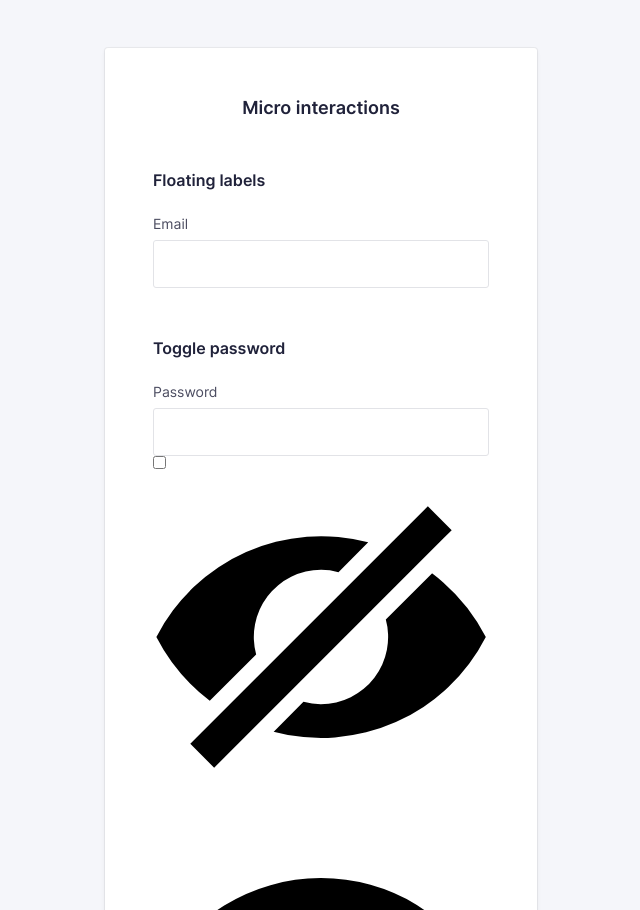
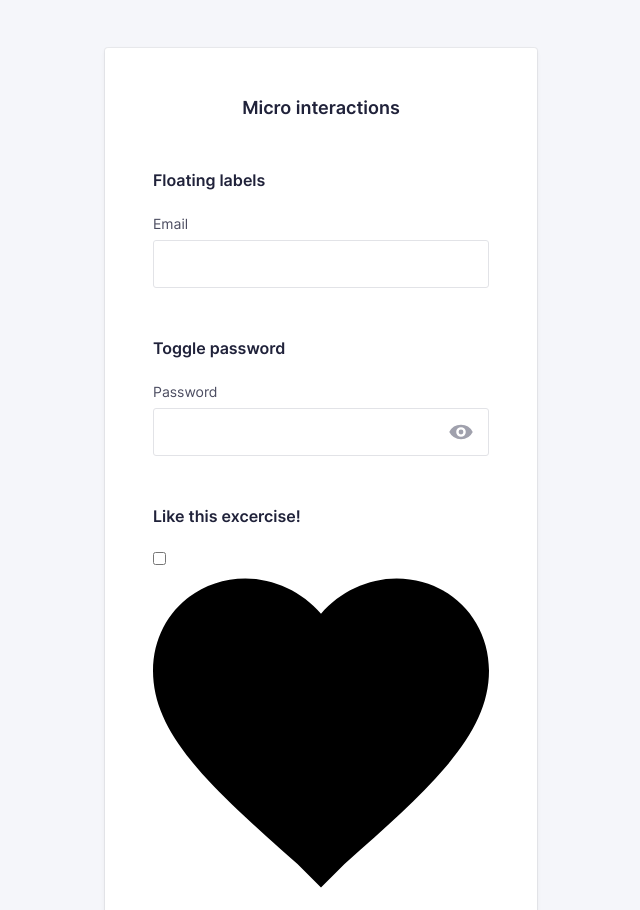
Before and after one commit to nmct-create3/micro-interactions-dufoortmathias, a plain HTML site: page interactions.html in a window 1280 px wide. Shown: the top 910 px of the page, without its empty margins (319-959 px from the left). Drawn offline with Linux system fonts and the light colour scheme.

Commit message:
password toggle

```diff
--- a/css/screen.css
+++ b/css/screen.css
@@ -5,13 +5,13 @@
 @font-face {
   font-family: "Inter Web";
   font-weight: 400;
-    src: url("../fonts/Inter-Regular.woff2") format("woff2")
+  src: url("../fonts/Inter-Regular.woff2") format("woff2");
 }
 
 @font-face {
   font-family: "Inter Web";
   font-weight: 600;
-    src: url("../fonts/Inter-SemiBold.woff2") format("woff2")
+  src: url("../fonts/Inter-SemiBold.woff2") format("woff2");
 }
 
 /*------------------------------------*\
@@ -20,15 +20,15 @@
 
 :root {
   /* Global colors */
-    --global-color-alpha-light: #4F95FF;
-    --global-color-alpha: #3385FF;
-    --global-color-alpha-dark: #2E77E6;
-    --global-color-alpha-x-dark: #1B4186;
+  --global-color-alpha-light: #4f95ff;
+  --global-color-alpha: #3385ff;
+  --global-color-alpha-dark: #2e77e6;
+  --global-color-alpha-x-dark: #1b4186;
   --global-color-alpha-transparent: #3385ffbf;
   --global-color-alpha-x-transparent: #3385ff4d;
 
-    --global-color-neutral-xxxx-light: #F5F6FA;
-    --global-color-neutral-xxx-light: #E2E3E7;
+  --global-color-neutral-xxxx-light: #f5f6fa;
+  --global-color-neutral-xxx-light: #e2e3e7;
   --global-color-neutral-xx-light: #caccd4;
   --global-color-neutral-x-light: #b5b6c0;
   --global-color-neutral-light: #a0a1ad;
@@ -49,7 +49,7 @@
   --global-borderWidth: 1px;
 
   /* transitions */
-    --global-transitionTiming-alpha: .1s ease-out;
+  --global-transitionTiming-alpha: 0.1s ease-out;
 
   /* Baseline settings */
   --global-baseline: 8px;
@@ -77,7 +77,8 @@
   --global-input-hover-borderColor: var(--global-color-neutral-xx-light);
   --global-input-focus-borderColor: var(--global-color-alpha);
   --global-input-focus-boxShadowColor: var(--global-color-alpha-x-transparent);
-    --global-input-focus-boxShadow: 0 0 0 3px var(--global-input-focus-boxShadowColor);
+  --global-input-focus-boxShadow: 0 0 0 3px
+    var(--global-input-focus-boxShadowColor);
 }
 
 /*------------------------------------*\
@@ -328,20 +329,19 @@ input::placeholder {
   position: relative;
 }
 
-.o-section+.o-section {
+.o-section + .o-section {
   padding-top: var(--global-whitespace);
 }
 
 @media (min-width: 768px) {
-
-    .o-section--lg+.o-section--lg,
-    .o-section--xl+.o-section--xl {
+  .o-section--lg + .o-section--lg,
+  .o-section--xl + .o-section--xl {
     padding-top: var(--global-whitespace-xl);
   }
 }
 
 @media (min-width: 992px) {
-    .o-section--xl+.o-section--xl {
+  .o-section--xl + .o-section--xl {
     padding-top: var(--global-whitespace-xxl);
   }
 }
@@ -369,7 +369,7 @@ input::placeholder {
   margin: 0 -12px;
 }
 
-.o-layout--gutter>.o-layout__item {
+.o-layout--gutter > .o-layout__item {
   padding: 0 calc(var(--global-whitespace) / 2);
 }
 
@@ -377,7 +377,7 @@ input::placeholder {
   margin: 0 -6px;
 }
 
-.o-layout--gutter-sm>.o-layout__item {
+.o-layout--gutter-sm > .o-layout__item {
   padding: 0 6px;
 }
 
@@ -385,7 +385,7 @@ input::placeholder {
   margin: 0 -24px;
 }
 
-.o-layout--gutter-lg>.o-layout__item {
+.o-layout--gutter-lg > .o-layout__item {
   padding: 0 24px;
 }
 
@@ -393,7 +393,7 @@ input::placeholder {
   margin: 0 -48px;
 }
 
-.o-layout--gutter-xl>.o-layout__item {
+.o-layout--gutter-xl > .o-layout__item {
   padding: 0 var(--global-whitespace-xl);
 }
 
@@ -576,7 +576,7 @@ input::placeholder {
   background-color: var(--card-backgroundColor);
   margin-bottom: var(--global-whitespace);
   border-radius: var(--card-borderRadius);
-    box-shadow: 0 0 0 1px rgba(0, 0, 0, 0.05), 0 2px 4px rgba(0, 0, 0, .075);
+  box-shadow: 0 0 0 1px rgba(0, 0, 0, 0.05), 0 2px 4px rgba(0, 0, 0, 0.075);
   overflow: hidden;
 }
 
@@ -602,7 +602,8 @@ input::placeholder {
 
 @media (min-width: 27em) {
   .c-card__body {
-        padding: var(--global-whitespace-xl) var(--global-whitespace-xl) var(--global-whitespace);
+    padding: var(--global-whitespace-xl) var(--global-whitespace-xl)
+      var(--global-whitespace);
   }
 
   .c-card__title {
@@ -640,9 +641,11 @@ input::placeholder {
   font-family: inherit;
   font-size: 16px;
   line-height: calc(var(--global-baseline) * 3);
-    padding: calc(var(--global-baseline) * 1.5 - var(--global-borderWidth)) var(--global-whitespace-md);
+  padding: calc(var(--global-baseline) * 1.5 - var(--global-borderWidth))
+    var(--global-whitespace-md);
   outline: none;
-    transition: border var(--global-transition-timing-alpha), box-shadow var(--global-transition-timing-alpha);
+  transition: border var(--global-transition-timing-alpha),
+    box-shadow var(--global-transition-timing-alpha);
 }
 
 .c-input:hover {
@@ -664,12 +667,51 @@ more padding on the right to avoid overlap
   padding-right: 52px;
 }
 
-/* option input for checkboxes and radio buttons */
-
-.c-option {
-    margin-right: var(--global-whitespace-sm);
+/*
+    Component: Password Toggle
+    ---
+    Password toggle custom checkbox
+*/
+.c-toggle-password-container {
+  position: relative;
+  display: block;
 }
 
+.c-toggle-password {
+  display: block;
+  position: absolute;
+  top: 0;
+  right: 0;
+  bottom: 0;
+}
+.c-toggle-password__label {
+  height: 100%;
+  display: flex;
+  align-items: center;
+  padding: 0 var(--global-whitespace-md);
+}
+
+.c-toggle-password__icon {
+  width: calc(var(--global-baseline) * 3);
+  display: block;
+  fill: var(--global-color-neutral-light);
+}
+
+.c-toggle-password__icon--hide {
+  display: none;
+}
+
+.c-toggle-password__checkbox:checked
+  + .c-toggle-password__label
+  .c-toggle-password__icon--hide {
+  display: block;
+}
+
+.c-toggle-password__checkbox:checked
+  + .c-toggle-password__label
+  .c-toggle-password__icon--show {
+  display: none;
+}
 /*
     Component: Label
     ---
@@ -688,7 +730,6 @@ more padding on the right to avoid overlap
 .c-label--option {
   padding-bottom: 0;
 }
-
 /*
     Component: Button
     ---
@@ -712,11 +753,13 @@ more padding on the right to avoid overlap
   background-color: var(--button-backgroundColor);
   color: #fff;
   line-height: calc(var(--global-baseline) * 3);
-    padding: calc(var(--global-baseline) * 1.5 - var(--global-borderWidth)) var(--global-whitespace-md);
+  padding: calc(var(--global-baseline) * 1.5 - var(--global-borderWidth))
+    var(--global-whitespace-md);
   width: 100%;
   outline: none;
   box-shadow: var(--button-boxShadow, 0);
-    transition: all var(--global-transitionTiming-alpha) var(--global-transitionEasing-out);
+  transition: all var(--global-transitionTiming-alpha)
+    var(--global-transitionEasing-out);
 }
 
 .c-button:hover {
@@ -770,9 +813,11 @@ more padding on the right to avoid overlap
   height: var(--global-whitespace-md);
   margin-right: var(--global-whitespace-sm);
   background: var(--global-input-backgroundColor);
-    border: var(--global-borderWidth) solid var(--custom-option-borderColor, var(--global-input-borderColor));
+  border: var(--global-borderWidth) solid
+    var(--custom-option-borderColor, var(--global-input-borderColor));
   box-shadow: var(--custom-option-boxShadow, 0);
-    transition: border var(--global-transitionTiming-alpha), box-shadow var(--global-transitionTiming-alpha);
+  transition: border var(--global-transitionTiming-alpha),
+    box-shadow var(--global-transitionTiming-alpha);
 }
 
 .c-custom-option__fake-input--checkbox {
@@ -787,8 +832,9 @@ more padding on the right to avoid overlap
   display: block;
   opacity: 0;
   /* Hide the symbol initially */
-    transform: scale(.5);
-    transition: transform var(--global-transitionTiming-alpha), opacity var(--global-transitionTiming-alpha);
+  transform: scale(0.5);
+  transition: transform var(--global-transitionTiming-alpha),
+    opacity var(--global-transitionTiming-alpha);
 }
 
 .c-custom-option__fake-input--checkbox .c-custom-option__symbol {
@@ -812,16 +858,15 @@ more padding on the right to avoid overlap
 
 /* focused and active state */
 
-.c-option--hidden:focus+.c-custom-option,
-.c-option--hidden:active+.c-custom-option {
+.c-option--hidden:focus + .c-custom-option,
+.c-option--hidden:active + .c-custom-option {
   --custom-option-borderColor: var(--global-input-focus-borderColor);
   --custom-option-boxShadow: var(--global-input-focus-boxShadow);
 }
 
-
 /* checked state */
 
-.c-option--hidden:checked+.c-custom-option .c-custom-option__symbol {
+.c-option--hidden:checked + .c-custom-option .c-custom-option__symbol {
   opacity: 1;
   /* Show the symbol when the invisible checkbox/radio button is checked */
   transform: scale(1);
@@ -842,7 +887,7 @@ more padding on the right to avoid overlap
   margin-bottom: calc(var(--global-whitespace) / 2);
 }
 
-.c-custom-toggle-list__item+.c-custom-toggle-list__item {
+.c-custom-toggle-list__item + .c-custom-toggle-list__item {
   padding-top: calc(var(--global-whitespace) / 2);
   border-top: 1px solid var(--toggle-list-borderColor);
 }
@@ -871,7 +916,8 @@ more padding on the right to avoid overlap
   margin-right: var(--global-whitespace-md);
   background-color: var(--toggle-backgroundColor);
   border-radius: 32px;
-    border: var(--global-borderWidth) solid var(--toggle-borderColor, var(--global-input-borderColor));
+  border: var(--global-borderWidth) solid
+    var(--toggle-borderColor, var(--global-input-borderColor));
   transition: all var(--global-transitionTiming-alpha);
   box-shadow: var(--toggle-boxShadow, 0);
 }
@@ -883,31 +929,35 @@ more padding on the right to avoid overlap
 .c-custom-toggle__fake-input::after {
   position: relative;
   display: block;
-    content: '';
+  content: "";
   height: 22px;
   width: 22px;
   border-radius: 22px;
-    box-shadow: 0 1px 3px 1px rgba(0, 0, 0, .2);
+  box-shadow: 0 1px 3px 1px rgba(0, 0, 0, 0.2);
   background-color: var(--toggle__switch-backgroundColor);
   transition: var(--toggle__switch-transition);
 }
 
 /* focused and active state */
 
-.c-option--hidden:focus-visible+.c-custom-toggle {
+.c-option--hidden:focus-visible + .c-custom-toggle {
   --toggle-borderColor: var(--global-input-focus-borderColor);
   --toggle-boxShadow: var(--toggle-focus-boxShadow);
 }
 
 /* checked state */
 
-.c-option--hidden:checked+.c-custom-toggle {
+.c-option--hidden:checked + .c-custom-toggle {
   --toggle-backgroundColor: var(--toggle-checked-backgroundColor);
   --toggle-borderColor: var(--toggle-checked-borderColor);
-    --toggle__switch-backgroundColor: var(--toggle__switch-checked-backgroundColor);
+  --toggle__switch-backgroundColor: var(
+    --toggle__switch-checked-backgroundColor
+  );
 }
 
-.c-option--hidden:checked+.c-custom-toggle .c-custom-toggle__fake-input::after {
+.c-option--hidden:checked
+  + .c-custom-toggle
+  .c-custom-toggle__fake-input::after {
   transform: translate(24px, 0);
 }
 
@@ -917,7 +967,9 @@ more padding on the right to avoid overlap
   width: 28px;
 }
 
-.c-option--hidden:checked+.c-custom-toggle:active .c-custom-toggle__fake-input::after {
+.c-option--hidden:checked
+  + .c-custom-toggle:active
+  .c-custom-toggle__fake-input::after {
   margin-left: -6px;
 }
 
@@ -926,7 +978,6 @@ more padding on the right to avoid overlap
     ---
     Custom select dropdown
 */
-
 
 .c-custom-select {
   display: block;
@@ -948,7 +999,6 @@ more padding on the right to avoid overlap
     ---
     Password toggle custom checkbox
 */
-
 
 /*------------------------------------*\
 #UTILITIES
@@ -1027,7 +1077,6 @@ more padding on the right to avoid overlap
 .u-max-width-none {
   max-width: none !important;
 }
-
 
 /*
     Utilities: align
@@ -1331,7 +1380,6 @@ No media query since this is the default in mobile first design
 */
 
 @media print {
-
   *,
   *:before,
   *:after {
--- a/interactions.html
+++ b/interactions.html
@@ -18,6 +18,7 @@
 
     <link rel="stylesheet" href="css/normalize.css">
     <link rel="stylesheet" href="css/screen.css">
+    <script src="script/app.js"></script>
 </head>
 
 <body>
@@ -50,10 +51,10 @@
                                 Password
                             </label>
                             <span class="c-toggle-password-container">
-                                <input class="c-input" type="password"
+                                <input class="c-input js-password" type="password"
                                        name="password" id="password" required>
                                 <span class="c-toggle-password">
-                                    <input class="c-toggle-password__checkbox"
+                                    <input class="c-toggle-password__checkbox o-hide-accessible js-checkbox"
                                            type="checkbox" id="togglePassword">
                                     <label class="c-toggle-password__label"
                                            for="togglePassword">
--- a/script/app.js
+++ b/script/app.js
@@ -3,7 +3,13 @@ function handleFloatingLabel() {
 }
 
 function handlePasswordSwitcher() {
+    const passwordInput = document.querySelector(".js-password");
+    const passwordToggle = document.querySelector(".js-checkbox");
+    const passwordOptions = ["password", "text"];
 
+    passwordToggle.addEventListener('change', function () {
+        passwordInput.type = passwordOptions[+this.checked];
+    });
 }
 
 document.addEventListener('DOMContentLoaded', function () {
```
Lines whose indentation alone changed are shown as unchanged.
